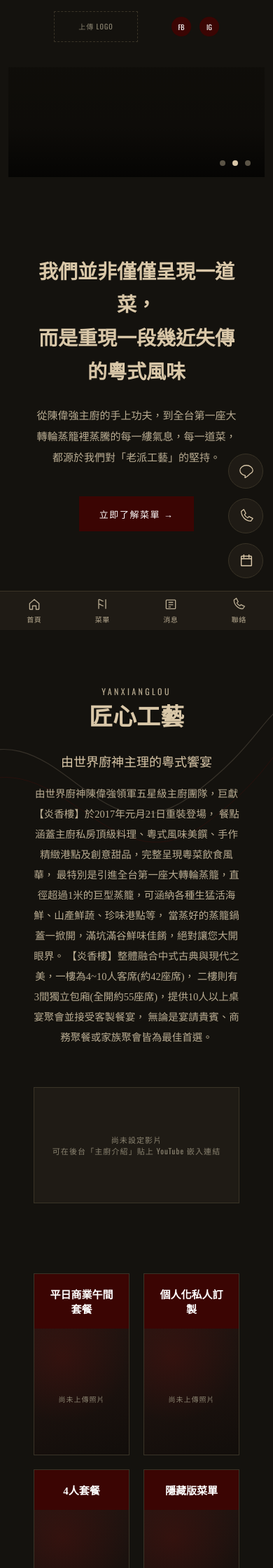
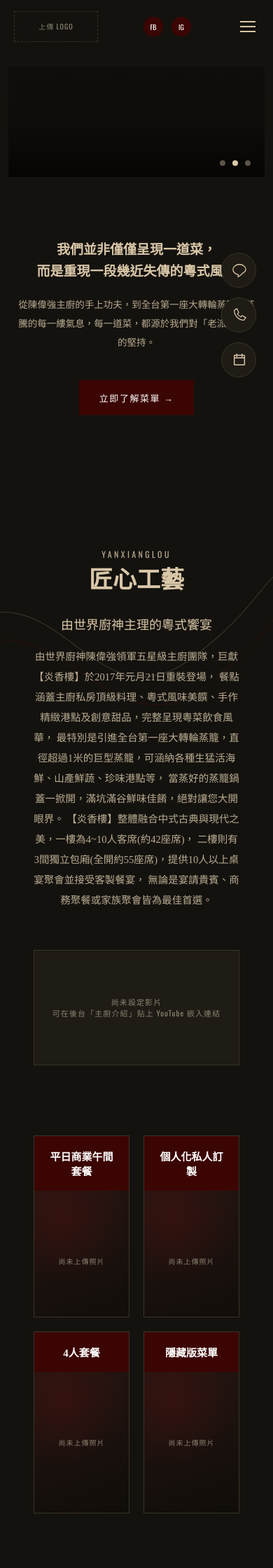
Before and after one commit to yanxianglou/yanxianglou.github.io, a Jekyll site: the page built from index.html, in a window 390 px wide. Shown: the top 2240 px of the page at 70% size. Built offline with Jekyll 4.4.1, drawn with Linux system fonts in a browser that asks for light colours.

Commit message:
Add files via upload

```diff
--- a/index.html
+++ b/index.html
@@ -220,30 +220,42 @@
   }
   .float-item:hover .label{opacity:1;transform:translateX(0);}
 
-  /* ===== 手機版底部快速導覽 ===== */
-  .mobile-minibar{
-    display:none;position:fixed;left:0;right:0;bottom:0;z-index:90;
-    background:var(--black2);border-top:1px solid var(--line);
-    justify-content:space-around;align-items:center;padding:8px 0;
+  /* ===== 手機版：漢堡選單 + 下拉導覽（跟桌機版同一套品項） ===== */
+  .hamburger{
+    display:none;width:32px;height:32px;border:none;background:none;cursor:pointer;
+    flex-direction:column;justify-content:center;align-items:center;gap:5px;
   }
-  .mobile-minibar a{
-    display:flex;flex-direction:column;align-items:center;gap:4px;
-    color:var(--muted-light);font-family:'Oswald', sans-serif;font-size:10px;letter-spacing:.04em;
+  .hamburger span{width:22px;height:2px;background:var(--text-warm);transition:transform .25s ease, opacity .25s ease;}
+  .hamburger.open span:nth-child(1){transform:translateY(7px) rotate(45deg);}
+  .hamburger.open span:nth-child(2){opacity:0;}
+  .hamburger.open span:nth-child(3){transform:translateY(-7px) rotate(-45deg);}
+
+  .mobile-nav-panel{
+    display:none;
+    position:absolute;top:100%;left:0;right:0;z-index:60;
+    background:var(--black2);border-top:1px solid var(--line);border-bottom:1px solid var(--line);
+    flex-direction:column;padding:8px 0;
   }
-  .mobile-minibar a svg{width:20px;height:20px;stroke:var(--muted-light);fill:none;}
-  .mobile-minibar a:active, .mobile-minibar a:hover{color:var(--text-warm);}
-  .mobile-minibar a:active svg, .mobile-minibar a:hover svg{stroke:var(--text-warm);}
+  .mobile-nav-panel.open{display:flex;}
+  .mobile-nav-panel a{
+    padding:14px 24px;font-family:'Oswald', sans-serif;font-size:14px;letter-spacing:.08em;
+    color:var(--muted-light);border-bottom:1px solid var(--line);
+  }
+  .mobile-nav-panel a:last-child{border-bottom:none;}
+  .mobile-nav-panel a.sub{padding-left:40px;font-size:13px;color:var(--muted);}
+  .mobile-nav-panel a:active{color:var(--text-warm);}
 
   @media(max-width:900px){
     .tier-grid{grid-template-columns:repeat(2, 1fr);}
     .faq-grid{grid-template-columns:1fr;}
     .footer-info{gap:32px;}
     .site-nav{display:none;}
-    .site-header{padding:16px 20px;}
+    .site-header{padding:16px 20px;justify-content:space-between;}
     .hero-frame{padding:20px 12px 32px;}
-    body{padding-bottom:64px;}
-    .mobile-minibar{display:flex;}
-    .float-reel{bottom:74px;top:auto;right:14px;transform:none;}
+    .statement{padding:56px 24px 90px;}
+    .statement h2{font-size:19px;line-height:1.65;margin-bottom:18px;}
+    .statement p{font-size:13.5px;}
+    .hamburger{display:flex;}
   }
   @media(max-width:400px){
     .social-icons a{width:28px;height:28px;}
@@ -302,6 +314,16 @@
         <a href="{{ site.data['site-settings'].social.instagram | default: '#' }}" title="Instagram" target="_blank">IG</a>
       </div>
     </div>
+    <button class="hamburger" id="hamburgerBtn" aria-label="選單"><span></span><span></span><span></span></button>
+    <nav class="mobile-nav-panel" id="mobileNavPanel">
+      <a href="{{ site.data['site-settings'].nav_promo.link }}">{{ site.data['site-settings'].nav_promo.label }}</a>
+      <a href="{{ site.data['site-settings'].nav_takeout.link }}">{{ site.data['site-settings'].nav_takeout.label }}</a>
+      <a href="menu-alacarte.html">菜單參考</a>
+      <a class="sub" href="menu-alacarte.html">單點餐品</a>
+      <a class="sub" href="menu-set.html">套餐餐品</a>
+      <a href="{{ site.data['site-settings'].nav_press.link }}">{{ site.data['site-settings'].nav_press.label }}</a>
+      <a href="{{ site.data['site-settings'].nav_story.link }}">{{ site.data['site-settings'].nav_story.label }}</a>
+    </nav>
   </header>
 
   <!-- Hero 輪播(固定 1400x600 比例) -->
@@ -454,26 +476,6 @@
     </div>
   </footer>
 
-  <!-- 手機版底部快速導覽 -->
-  <nav class="mobile-minibar">
-    <a href="{{ '/' | relative_url }}">
-      <svg viewBox="0 0 24 24" stroke-width="1.6"><path d="M4 11l8-7 8 7v9a1 1 0 0 1-1 1h-4v-6H9v6H5a1 1 0 0 1-1-1v-9z"/></svg>
-      首頁
-    </a>
-    <a href="menu-alacarte.html">
-      <svg viewBox="0 0 24 24" stroke-width="1.6"><path d="M6 4v16M6 4c4 0 4 3 8 3M6 12c4 0 4 3 8 3M18 4v16"/></svg>
-      菜單
-    </a>
-    <a href="{{ '/' | relative_url }}#news">
-      <svg viewBox="0 0 24 24" stroke-width="1.6"><rect x="4" y="5" width="16" height="15" rx="1"/><path d="M8 9h8M8 13h8M8 17h4"/></svg>
-      消息
-    </a>
-    <a href="tel:{{ site.data['site-settings'].footer.phone_tel }}">
-      <svg viewBox="0 0 24 24" stroke-width="1.6"><path d="M4 5c0 8 7 15 15 15l3-4-6-3-2 2c-2-1-4-3-5-5l2-2-3-6-4 3z"/></svg>
-      聯絡
-    </a>
-  </nav>
-
 <script>
   (function(){
     const slides = document.querySelectorAll('#heroCarousel .slide');
```
Also changed, not shown: other parts of index.html (+10 -0 lines), menu-alacarte.html (+0 -20 lines), menu-set.html (+0 -20 lines).
